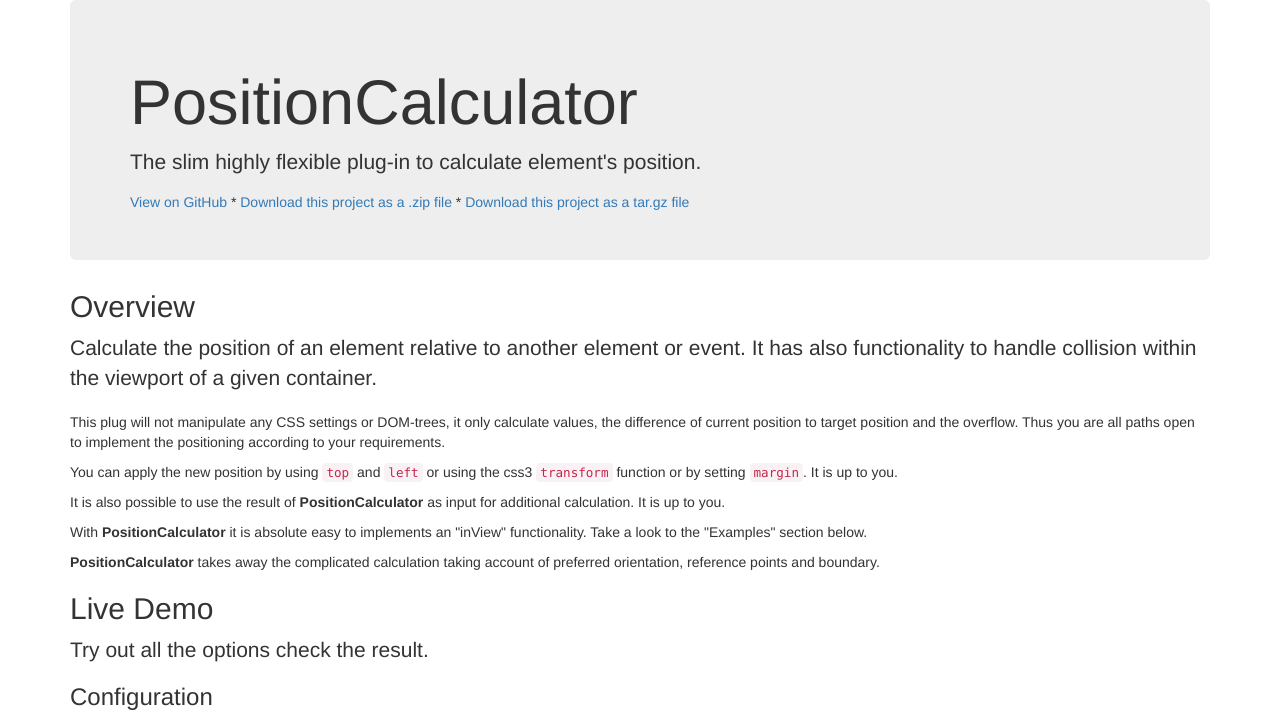
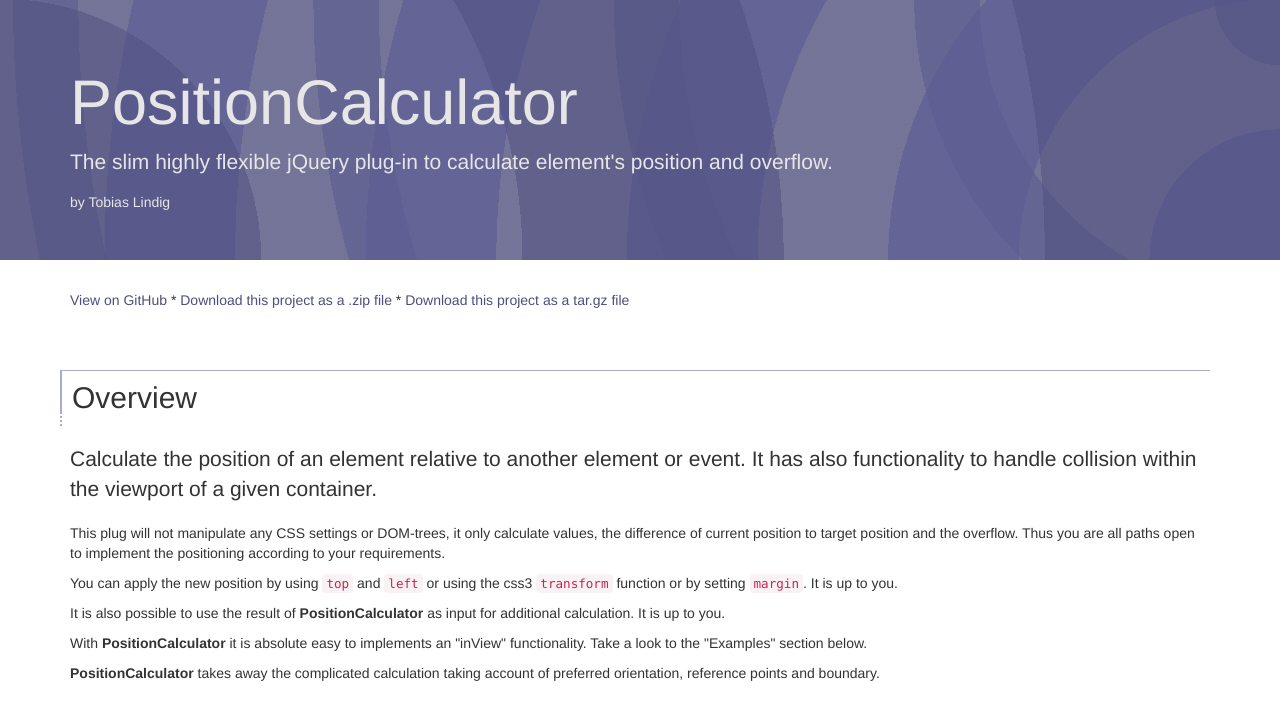
Before and after one commit to tlindig/position-calculator, a plain HTML site: page index.html in a window 1280 px wide. Shown: the top 718 px of the page. Drawn offline with nearby package versions, Linux system fonts and the light colour scheme; a script that the page names is missing.

Commit message:
make style and add css theme

```diff
--- /dev/null
+++ b/css/tl-theme.css
@@ -0,0 +1,183 @@
+/**
+ * theme for bootstrap
+ *
+ * Author: Tobias Lindig
+ */
+
+/**
+ * Colors:                  invers
+ *              #3C3C62     #E6E6E6
+ *              #4E4E7E     #E6E6E6     *
+ *              #535388     #E6E6E6
+ *              #595991     #E6E6E6
+ *              #61619E     #FFFFFF
+ *              #6A6AA4     #FFFFFF
+ *              #7474AA     #FFFFFF
+ *              #8D8DB9     #000000
+ *              #8787B5     #000000
+ *              #9797BF     #000000
+ *              #9A9AC1     #000000
+ *              #A3A3C7     #000000
+ *              #AAAACB     #000000
+ *              #B0B0CF     #000000
+ *              #B9B9D4     #000000
+ *              #BDBDD6     #000000
+ *              #D6D6E6     #000000
+ *              #DCDCEA     #000000
+ *              #E9E9F1     #000000
+ */
+.jumbotron,
+.tl-footer {
+    color: #E6E6E6;
+    background: #4E4E7E;
+    background: -moz-repeating-radial-gradient(
+        bottom left,
+        circle farthest-corner,
+        rgba(78,78,126,0.7) 0,
+        rgba(78,78,126,0.7) 20%,
+        rgba(78,78,126,.4) 20%,
+        rgba(78,78,126,.4) 40%
+      ),
+      -moz-repeating-radial-gradient(
+        bottom right,
+        circle farthest-corner,
+        rgba(97,97,158,0.8) 0,
+        rgba(97,97,158,0.8) 10%,
+        rgba(78,78,126,.4) 10%,
+        rgba(78,78,126,.4) 20%
+      ),
+        -moz-repeating-radial-gradient(
+        top right,
+        circle farthest-corner,
+        rgba(116,116,170,0.8) 0,
+        rgba(116,116,170,0.8) 5%,
+        rgba(78,78,126,.4) 5%,
+        rgba(78,78,126,.4) 23%
+      );
+    background: -webkit-repeating-radial-gradient(
+        bottom left,
+        circle farthest-corner,
+        rgba(78,78,126,0.7) 0,
+        rgba(78,78,126,0.7) 20%,
+        rgba(78,78,126,.4) 20%,
+        rgba(78,78,126,.4) 40%
+      ),
+      -webkit-repeating-radial-gradient(
+        bottom right,
+        circle farthest-corner,
+        rgba(97,97,158,0.8) 0,
+        rgba(97,97,158,0.8) 10%,
+        rgba(78,78,126,.4) 10%,
+        rgba(78,78,126,.4) 20%
+      ),
+        -webkit-repeating-radial-gradient(
+        top right,
+        circle farthest-corner,
+        rgba(116,116,170,0.8) 0,
+        rgba(116,116,170,0.8) 5%,
+        rgba(78,78,126,.4) 5%,
+        rgba(78,78,126,.4) 23%
+      );
+    background: -ms-repeating-radial-gradient(
+        bottom left,
+        circle farthest-corner,
+        rgba(78,78,126,0.7) 0,
+        rgba(78,78,126,0.7) 20%,
+        rgba(78,78,126,.4) 20%,
+        rgba(78,78,126,.4) 40%
+      ),
+      -ms-repeating-radial-gradient(
+        bottom right,
+        circle farthest-corner,
+        rgba(97,97,158,0.8) 0,
+        rgba(97,97,158,0.8) 10%,
+        rgba(78,78,126,.4) 10%,
+        rgba(78,78,126,.4) 20%
+      ),
+        -ms-repeating-radial-gradient(
+        top right,
+        circle farthest-corner,
+        rgba(116,116,170,0.8) 0,
+        rgba(116,116,170,0.8) 5%,
+        rgba(78,78,126,.4) 5%,
+        rgba(78,78,126,.4) 23%
+      );
+    background: repeating-radial-gradient(
+        bottom left,
+        circle farthest-corner,
+        rgba(78,78,126,0.7) 0,
+        rgba(78,78,126,0.7) 20%,
+        rgba(78,78,126,.4) 20%,
+        rgba(78,78,126,.4) 40%
+      ),
+      repeating-radial-gradient(
+        bottom right,
+        circle farthest-corner,
+        rgba(97,97,158,0.8) 0,
+        rgba(97,97,158,0.8) 10%,
+        rgba(78,78,126,.4) 10%,
+        rgba(78,78,126,.4) 20%
+      ),
+        repeating-radial-gradient(
+        top right,
+        circle farthest-corner,
+        rgba(116,116,170,0.8) 0,
+        rgba(116,116,170,0.8) 5%,
+        rgba(78,78,126,.4) 5%,
+        rgba(78,78,126,.4) 23%
+      );
+}
+.tl-footer {
+    padding: 1em;
+}
+
+/* *****
+ * Link Color
+ */
+a {
+    color: #4E4E7E;
+}
+a:visited {
+    color: #3C3C62;
+}
+a:hover {
+    color: #595991;
+}
+
+.tl-footer a {
+    color: #B0B0CF;
+}
+.tl-footer a:visited {
+    color: #A3A3C7;
+}
+.tl-footer a:hover {
+    color: #D6D6E6;
+}
+
+
+.section {
+    margin-bottom: 3em;
+}
+
+h2, h3, h4 {
+    border-left: 2px solid #AAAACB;
+    margin-bottom: 1em;
+    margin-left: -10px;
+    margin-top: 2em;
+    padding-left: 10px;
+}
+
+h2 {
+    border-left: 2px solid #AAAACB;
+    border-top: 1px double #AAAACB;
+    padding-top: 10px;
+    position: relative;
+}
+h2:after {
+    border-left: 2px dotted #AAAACB;
+    bottom: -12px;
+    content: "";
+    height: 10px;
+    left: -2px;
+    position: absolute;
+}
--- a/index.html
+++ b/index.html
@@ -7,20 +7,24 @@
   <meta name="description" content="Position-calculator : jQuery plugin, to calculate the position of an element relative to another element or event. Tries to find a collision free position within the viewport of a given container." />
 
   <link rel="stylesheet" href="http://netdna.bootstrapcdn.com/bootstrap/3.1.1/css/bootstrap.min.css">
+  <link rel="stylesheet" href="./css/tl-theme.css">
   <link rel="stylesheet" href="./css/tl-demo.css">
 </head>
 <body>
-  <div class="container">
 
   <div class="jumbotron">
+    <div class="container">
       <h1>PositionCalculator</h1>
-      <p>The slim highly flexible plug-in to calculate element's position.</p>
+      <p>The slim highly flexible jQuery plug-in to calculate element's position and overflow.</p>
+      by Tobias Lindig
+    </div>
+  </div>
+
+  <div class="container">
     <div class="promo">
       <a id="forkme_banner" href="https://github.com/tlindig/position-calculator">View on GitHub</a> *
       <a class="zip_download_link" href="https://github.com/tlindig/position-calculator/zipball/master">Download this project as a .zip file</a> *
       <a class="tar_download_link" href="https://github.com/tlindig/position-calculator/tarball/master">Download this project as a tar.gz file</a>
-      </div>
-
     </div>
 
     <div class="section">
@@ -597,17 +601,16 @@
       Try this example at <a href="http://jsbin.com/secuw/1/edit">JS Bin</a>.
 
     </div> <!-- /section -->
-
+  </div><!-- /container -->
   <!-- FOOTER  -->
-    <div class="footer">
+  <div class="tl-footer">
+    <div class="container">
       <footer class="inner">
         <p class="copyright">Position-calculator maintained by <a href="https://github.com/tlindig">tlindig</a></p>
         <p>Published with <a href="http://pages.github.com">GitHub Pages</a></p>
       </footer>
     </div>
-
-
-  </div><!-- /container -->
+  </div>
 
 
   <!-- Load jQuery -->
```
Lines whose indentation alone changed are shown as unchanged.
